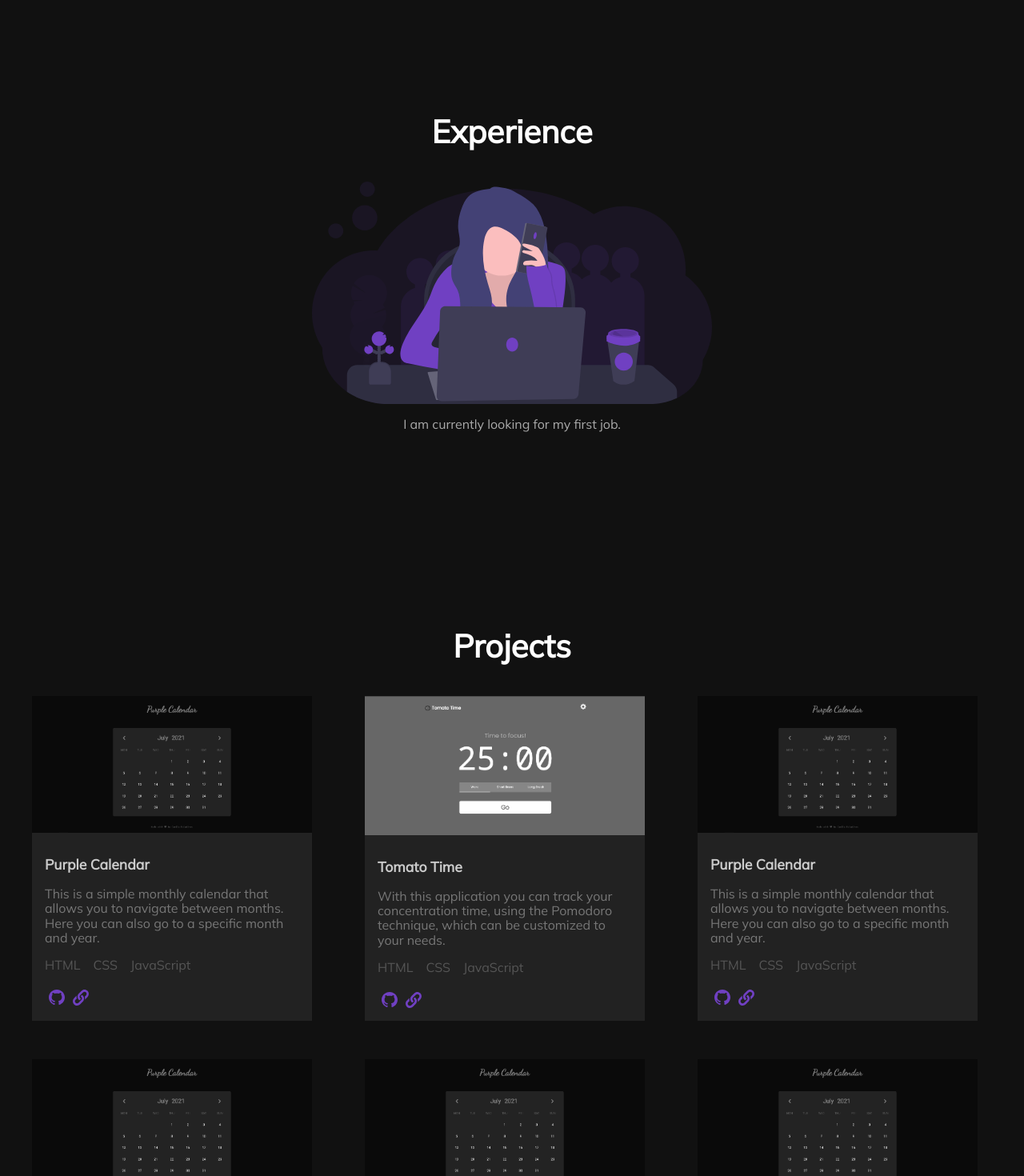
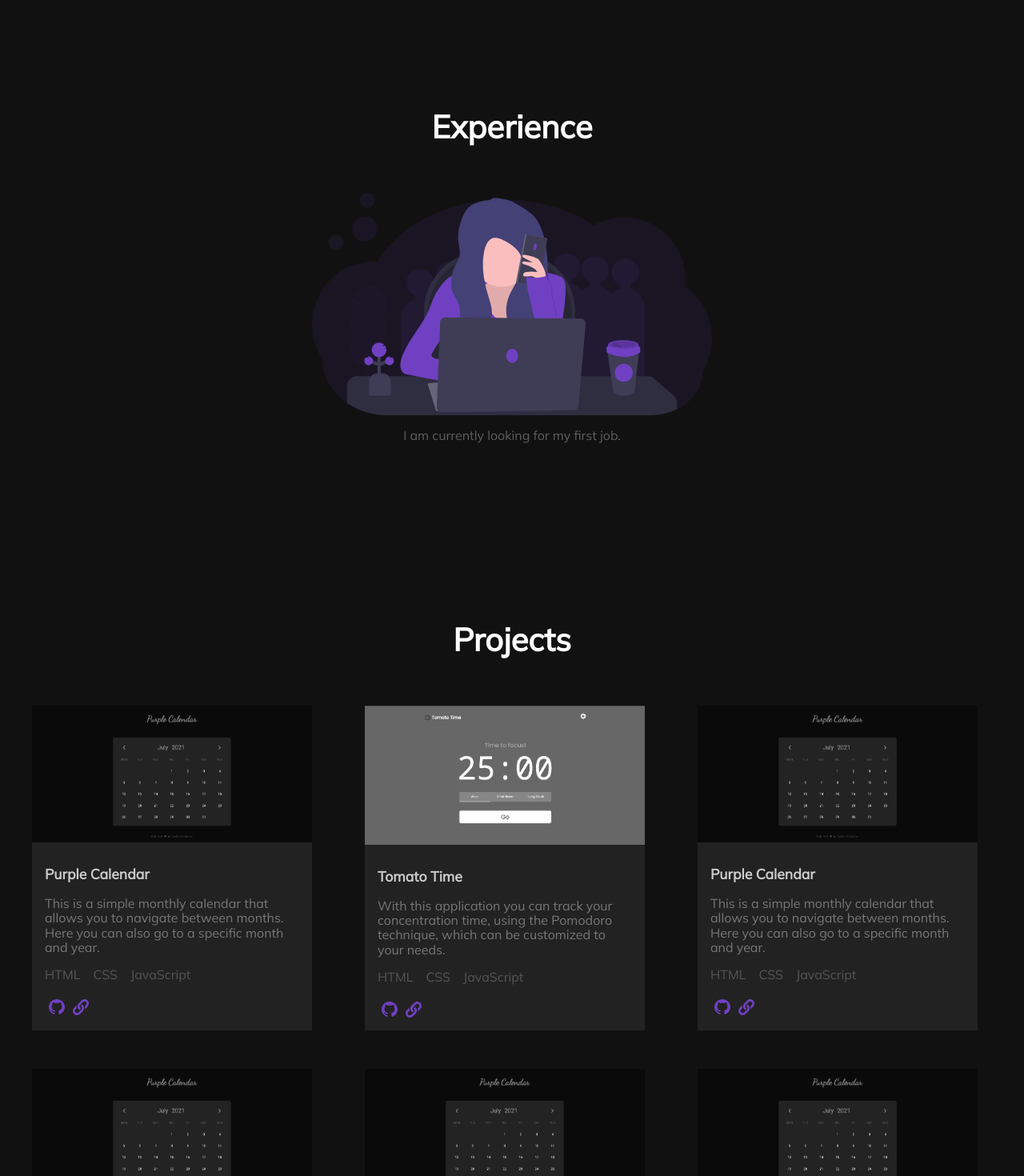
Before and after one commit to paladinescamila/Personal-Website, a React (Create React App) app: page / in a window 1280 px wide. Shown: the part 1680-3150 px from the top of the page at 80% size. Built offline with nearby package versions, Linux system fonts and the light colour scheme; the HTML template or start-up script is replaced by a standard one.

Commit message:
Fixed some style bugs

```diff
--- a/src/components/About.jsx
+++ b/src/components/About.jsx
@@ -7,7 +7,7 @@ import toolsImage from "../img/skill-tools.svg";
 
 export default function About() {
 	return (
-		<div className='about-section'>
+		<div className='section-container'>
 			<p className='section-title'>About</p>
 			<p className='section-text about-text'>
 				My name is Camila Paladines, I am a Frontend Web Developer, Computer Science degree at Pontificia Universidad Javeriana in Cali, Colombia. I am passionate about designing and
--- a/src/components/Contact.jsx
+++ b/src/components/Contact.jsx
@@ -8,7 +8,7 @@ import socialMedium from '../img/social-medium.svg';
 
 export default function Contact() {
 	return (
-		<div className='contact-section'>
+		<div className='section-container contact-section'>
 			<p className='section-title'>Contact</p>
 			<p className='section-text contact-text'>
 				I am looking for new opportunities to contribute to the industry and grow as a developer. If you have a project you want me to participate in or if you have any questions let me know!
--- a/src/components/Experience.jsx
+++ b/src/components/Experience.jsx
@@ -4,10 +4,10 @@ import searchingJob from "../img/searching-job.svg";
 
 export default function Experience() {
 	return (
-		<div className='experience-section'>
+		<div className='section-container'>
 			<p className='section-title'>Experience</p>
 			<img src={searchingJob} alt='Searching job' />
-			<p className='section-text'>I am currently looking for my first job.</p>
+			<p className='section-text searching-experience'>I am currently looking for my first job.</p>
 		</div>
 	);
 }
--- a/src/components/Projects.jsx
+++ b/src/components/Projects.jsx
@@ -5,7 +5,7 @@ import projects from "../data/projects";
 
 export default function Projects() {
 	return (
-		<div className='projects-section'>
+		<div className='section-container'>
 			<p className='section-title'>Projects</p>
 			<div className='projects-container'>
 				{projects.map((p) => (
--- a/src/css/About.css
+++ b/src/css/About.css
@@ -1,12 +1,3 @@
-.about-section {
-	min-height: 100vh;
-	padding: 1em;
-	display: flex;
-	flex-direction: column;
-	align-items: center;
-	justify-content: center;
-}
-
 .about-text {
 	text-align: center;
 	width: 600px;
--- a/src/css/App.css
+++ b/src/css/App.css
@@ -47,6 +47,17 @@ ul {
 	padding-left: 0;
 }
 
+/* Sections */
+
+.section-container{
+	min-height: 100vh;
+	padding: 1em;
+	display: flex;
+	flex-direction: column;
+	align-items: center;
+	justify-content: center;
+}
+
 /* Buttons */
 
 .button {
@@ -78,8 +89,7 @@ ul {
 }
 
 .ghost-button:hover {
-	background-color: var(--white);
-	color: var(--black);
+	background-color: var(--gray-2);
 }
 
 .empty-button {
@@ -98,10 +108,13 @@ ul {
 	color: var(--white);
 	font-weight: bold;
 	font-size: 2.5em;
+	padding-bottom: 1.5em;
+	margin: 0;
 }
 
 .section-text {
 	color: var(--gray-A);
+	margin: 0;
 }
 
 
--- a/src/css/Contact.css
+++ b/src/css/Contact.css
@@ -1,24 +1,18 @@
-.contact-section {
-	min-height: 100vh;
-	display: flex;
-	flex-direction: column;
-	align-items: center;
-	justify-content: center;
-}
-
 .contact-text {
 	text-align: center;
 	width: 600px;
 }
 
 .contact-section button {
-	margin: 3em 0;
+	margin: 2em 0 0 0;
 }
 
 .contact-follow {
 	color: var(--gray-7);
 	font-size: 1.3em;
 	font-weight: 700;
+	padding-top: 5em;
+	margin: 0;
 }
 
 .contact-social {
--- a/src/css/Experience.css
+++ b/src/css/Experience.css
@@ -1,11 +1,8 @@
-.experience-section {
-	min-height: 100vh;
-	display: flex;
-	flex-direction: column;
-	align-items: center;
-	justify-content: center;
-}
-
 .experience-section img {
 	width: 500px;
 }
+
+.searching-experience{
+	margin-top: 1em;
+	opacity: 0.5;
+}
--- a/src/css/Projects.css
+++ b/src/css/Projects.css
@@ -1,12 +1,3 @@
-.projects-section {
-	min-height: 100vh;
-	padding: 1em;
-	display: flex;
-	flex-direction: column;
-	align-items: center;
-	justify-content: center;
-}
-
 .projects-container {
 	display: grid;
 	grid-template-columns: repeat(3, 1fr);
```
